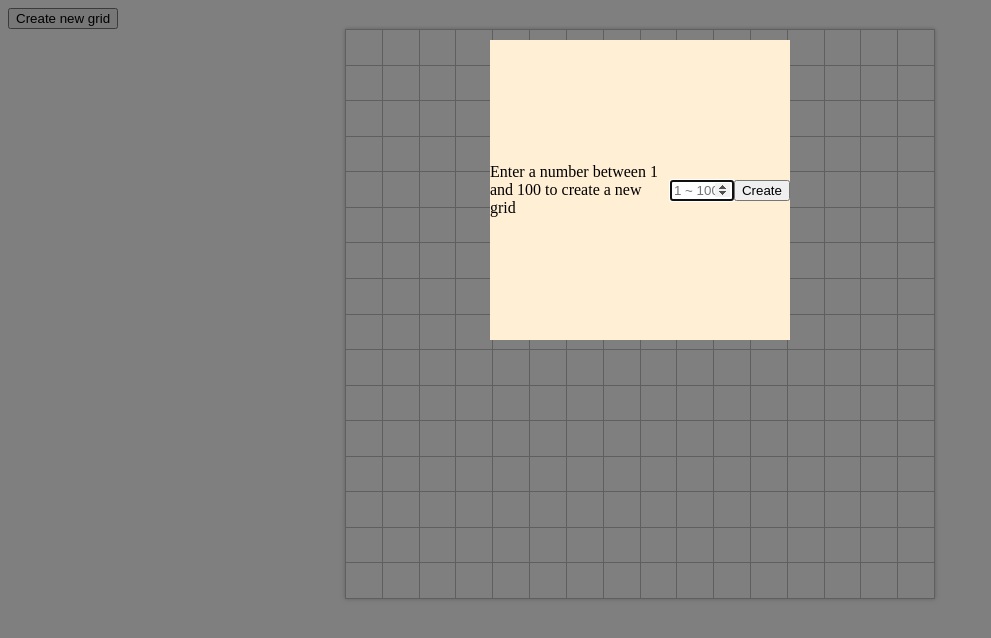
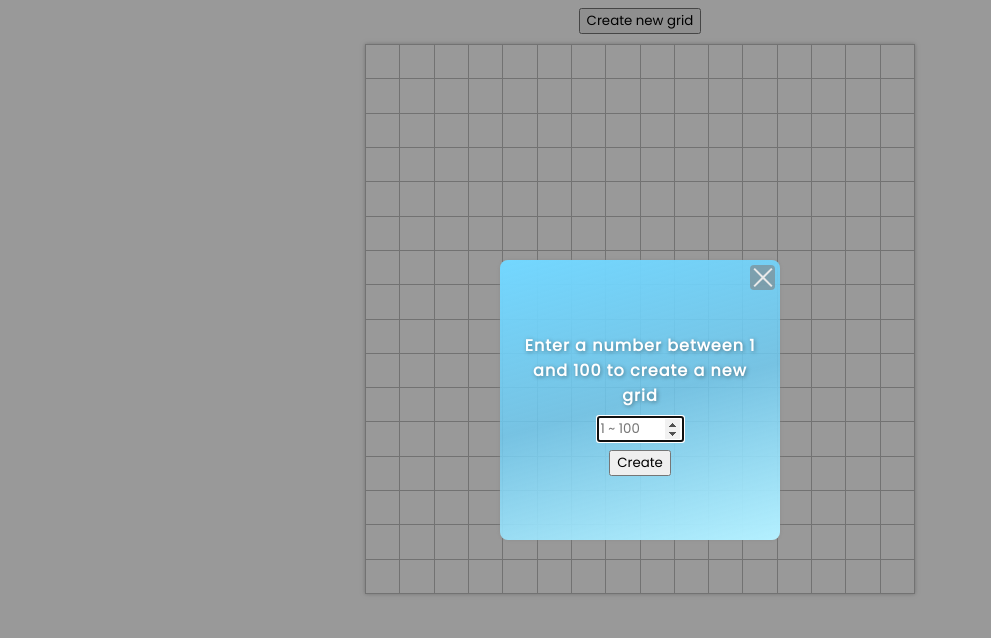
Before and after one commit to amShuri/Etch-a-Sketch, a plain HTML site: page index.html in a window 1280 px wide. Both pictures are taken after a click on the button "Create new grid". Shown: the whole page, without its empty margins (0-991 px from the left). Drawn offline with Linux system fonts and the light colour scheme.

Commit message:
Update code and styles for the custom prompt

```diff
--- a/style.css
+++ b/style.css
@@ -1,16 +1,29 @@
+@import url('https://fonts.googleapis.com/css2?family=Poppins:wght@200;300;400&family=Roboto&display=swap');
+
 * {
     box-sizing: border-box;
+    font-family: 'Poppins', sans-serif;
+    user-select: none;
+}
+
+:root {
+    --gray-box-shadow: 0 0 4px rgba(128, 128, 128, 0.5);
+    --gray-border: solid 1px rgba(128, 128, 128, 0.5);
+}
+
+button {
+    cursor: pointer;
 }
 
 .flex-container {
-    max-width: 590px;
-    height: 570px;
+    width: 550px;
+    height: 550px;
     margin: 0 auto;
     display: flex;
-    border: 1px solid rgb(128, 128, 128, 0.5);
+    border: var(--gray-border);
     border-top: 0;
     border-left: 0;
-    box-shadow: 0 0 4px rgba(128, 128, 128, 0.5);
+    box-shadow: var(--gray-box-shadow);
 }
 
 .flex-child {
@@ -21,33 +34,112 @@
 
 .flex-item {
     height: 100%;
-    border: 1px solid rgb(128, 128, 128, 0.5);
+    border: var(--gray-border);
     border-bottom: 0;
     border-right: 0;
 }
 
-.prompt-btn{
+.bg-fade {
+    display: flex;
+    align-items: center;
+    height: 100%;
+    width: 100%;
+    position: fixed;
+    top: 0;
+    left: 0;
+    background-color: rgba(0, 0, 0, 0.4);
+}
+
+.new-grid-btn {
     display: block;
     margin: 0 auto;
     margin-bottom: 10px;
 }
 
 .prompt-box {
-    background-color: papayawhip;
-    width: 300px;
-    height: 300px;
+    width: 280px;
+    height: 280px;
+    background-color: rgb(180, 240, 255);
+    background: linear-gradient(345deg, rgba(180, 240, 255, 1) 0%, rgba(110, 205, 245, 0.8) 50%, rgba(115, 215, 255, 1) 100%);
     margin: 0 auto;
     display: flex;
+    align-items: center;
     justify-content: center;
-    align-items: center;
-    margin-top: 40px;
+    flex-direction: column;
+    gap: 0.5rem;
+    border-radius: .5rem;
+    box-shadow: var(--gray-box-shadow);
 }
 
-.bg-fade {
-    height: 100%;
-    width: 100%;
-    position: fixed;
-    top: 0;
-    left: 0;
-    background-color: hsla(0, 0%, 0%, 0.5);
+.prompt-msg {
+    letter-spacing: 1px;
+    color: #fff;
+    font-weight: bold;
+    text-align: center;
+    font-family: inherit;
+    text-shadow: 1px 1px 4px rgba(0, 0, 0, 0.4);
 }
+
+.prompt-msg, .prompt-input {
+    margin: 0 1rem;
+}
+
+.prompt-close-box {
+    position: relative;
+}
+
+.prompt-close-btn {
+    position: absolute;
+    cursor: pointer;
+    width: 25px;
+    height: 25px;
+    left: 110px;
+    top: -60px;
+    color: #fff;
+    background-color: rgba(128, 128, 128, 0.6);
+    border-radius: 4px;
+}
+.prompt-close-btn:before,
+.prompt-close-btn:after {
+    position: absolute;
+    content: ' ';
+    height: 25px;
+    margin-left: 12px;
+    width: 2px;
+    background-color: #e9e9e9;
+}
+.prompt-close-btn:before {
+    transform: rotate(45deg);
+}
+.prompt-close-btn:after {
+    transform: rotate(-45deg);
+}
+.prompt-close-btn:hover {
+    filter:brightness(125%);
+}
+
+.warning-color {
+    color: rgb(255, 0, 0);
+    text-shadow: 1px 1px 4px rgba(255, 255, 255, 0.8);
+}
+
+/* not the optimal way to add media queries-
+need to find a better way to make this responsive */
+@media screen and (max-width: 570px) {
+    .flex-container {
+        width: 470px;
+        height: 470px;
+    }
+}
+@media screen and (max-width: 470px) {
+    .flex-container {
+        width: 370px;
+        height: 370px;
+    }
+}
+@media screen and (max-width: 395px) {
+    .flex-container {
+        width: 300px;
+        height: 300px;
+    }
+}
```
